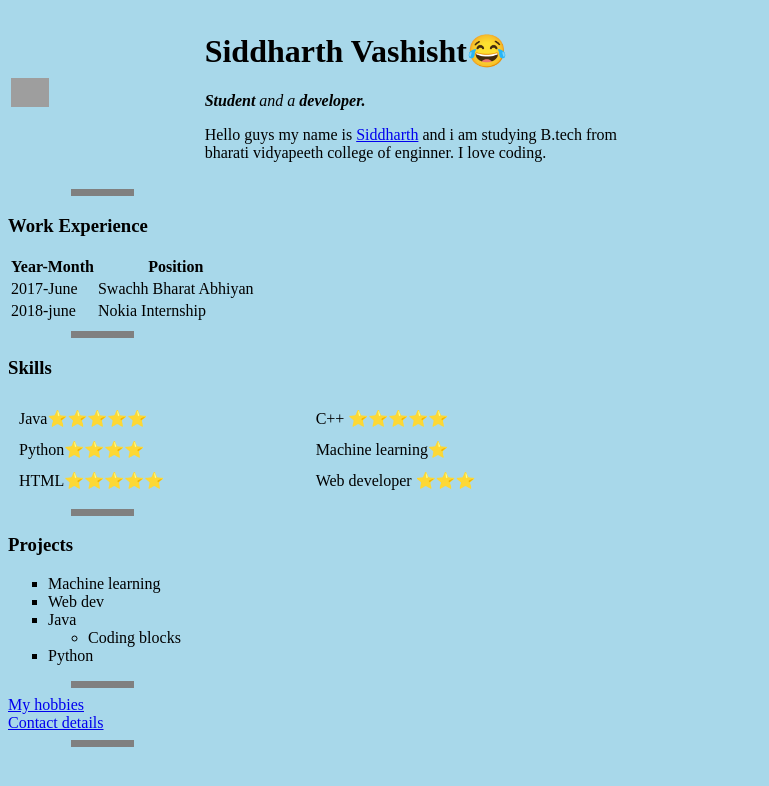
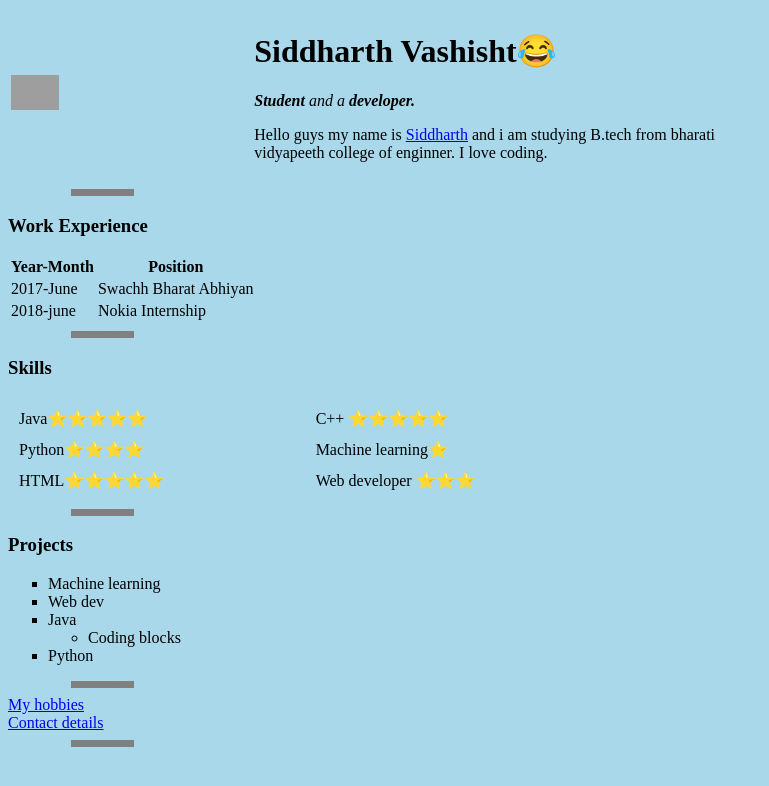
Before and after one commit to sidvashisht/cv1, a plain HTML site: page index.html in a window 1280 px wide. Shown: the whole page, without its empty margins (0-769 px from the left). Drawn offline with Linux system fonts and the light colour scheme; grey boxes are pictures that could not be loaded.

Commit message:
Update index.html

```diff
--- a/index.html
+++ b/index.html
@@ -19,9 +19,9 @@
     </style>
   </head>
   <body>
-    <table width="50%">
+    <table width="60%">
       <tr>
-        <td><img src="circle-cropped.png" height="10%" width="20%"></td>
+        <td><img src="circle-cropped.png" height="7%" width="20%"></td>
         <td><h1>Siddharth Vashisht😂</h1>
         <p><em><strong>Student</strong> and a <strong>developer.</strong></em></p>
         <p>Hello guys my name is <a href="http:\\www.facebook.com">Siddharth</a> and i am studying B.tech from bharati vidyapeeth college of enginner. I love coding.</p></td>
```
